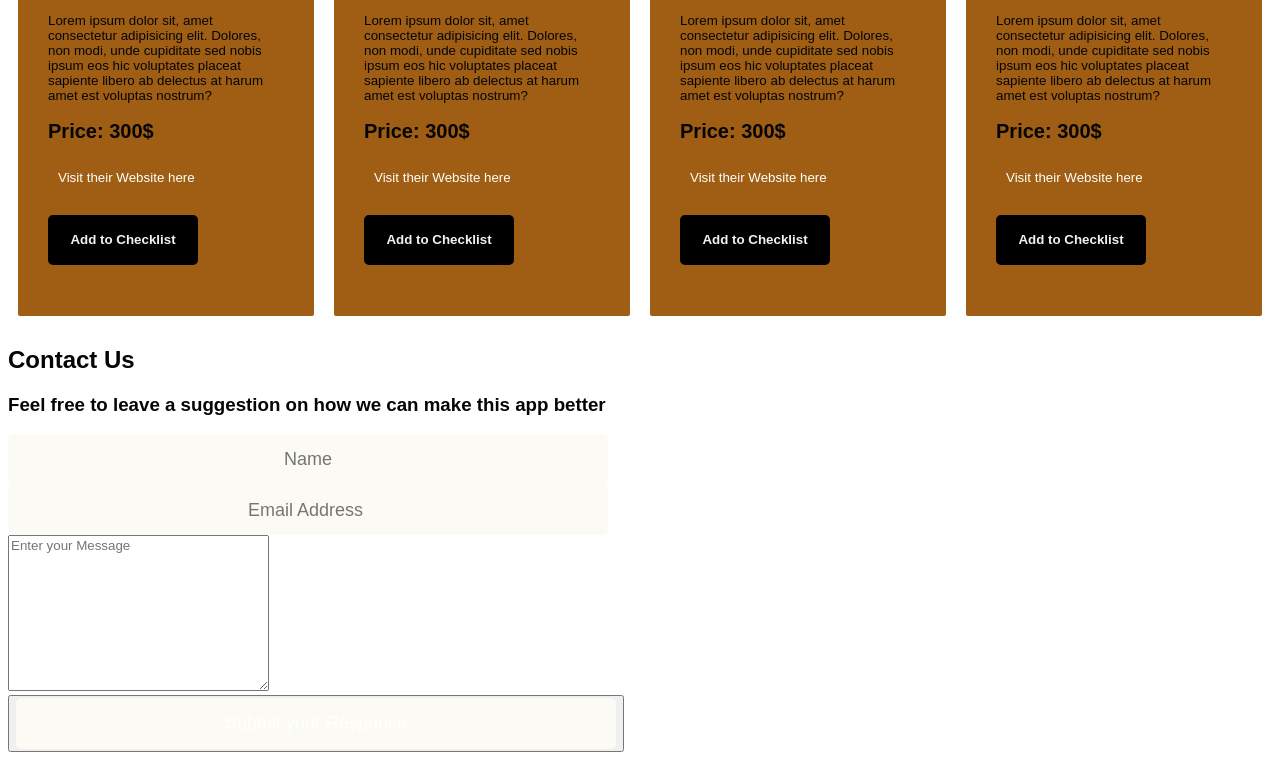
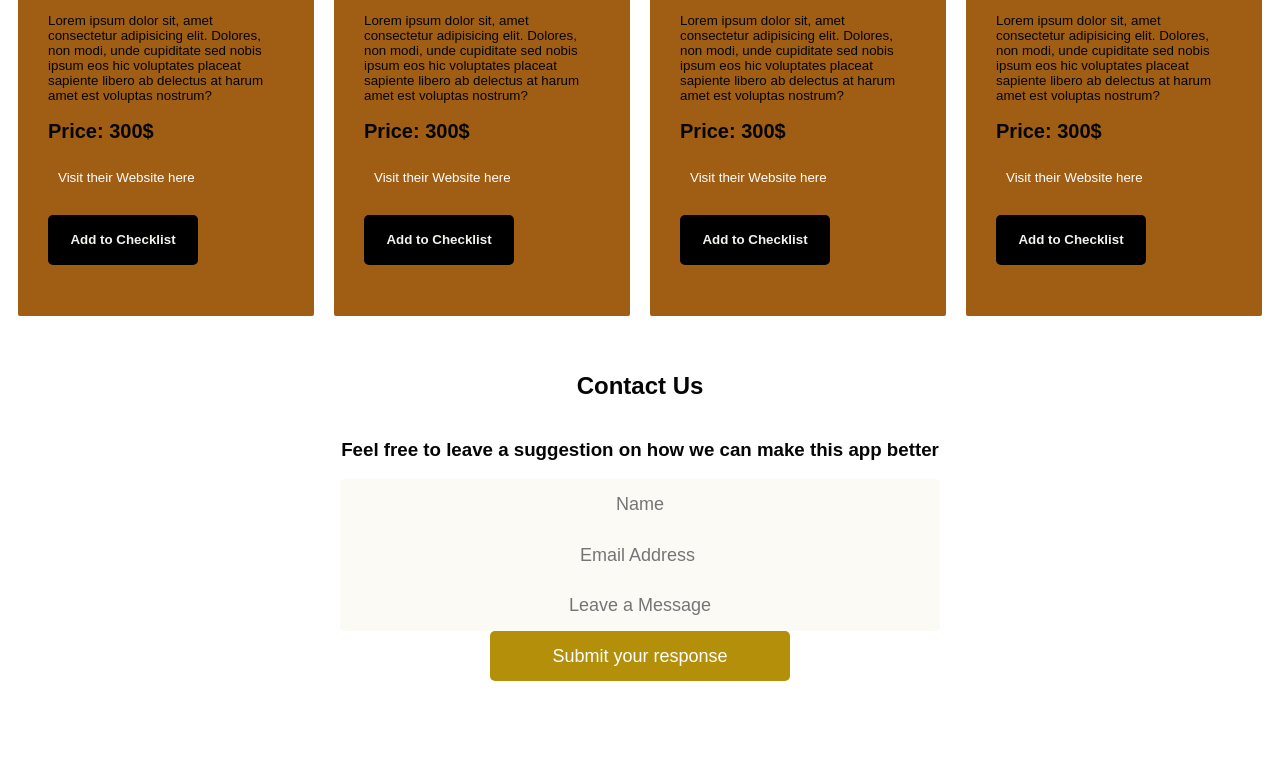
Before and after one commit to purplexiion/burger-app, a website: page index.html in a window 1280 px wide. Shown: the part 1569-2329 px from the top of the page. After the commit the page ends 2303 px from the top, so only its background shows below. Drawn offline with Linux system fonts and the light colour scheme.

Commit message:
made the contact us form

```diff
--- a/index.html
+++ b/index.html
@@ -100,13 +100,13 @@
         <h3>Feel free to leave a suggestion on how we can make this app better</h3>
         <!--the form for filling in contact details-->
         <form id="form-contact">
-            <input type="text " id="name" required class=" input " placeholder="Name"><br>
-            <input type="email" id="email" required class=" input " placeholder="Email Address "><br>
-            <textarea name="msg " class="input " id=" msg " cols="30 " rows="10 " placeholder="Enter your Message "></textarea><br>
-            <button id="input">
-            <input type="submit" value="Submit your Response">
+            <input type="text " id="name" required class="input" placeholder="Name"><br>
+            <input type="email" id="email" required class="input" placeholder="Email Address "><br>
+            <input type="email" id="email" required class="input" placeholder="Leave a Message"><br>
         </button>
-        </form>
+    </form>
+            <input required class="contactbtn"type="submit" value="Submit your response"><br>
+
     </section>
     <script src="index.js"></script>
 </body>
--- a/style.css
+++ b/style.css
@@ -262,3 +262,58 @@ form input{
       align-items: center;
 
    }
+
+   /*Contact Us Button/Area*/
+   #ContactUs{
+   display:flex;
+   flex-direction: column;
+   text-align: center;
+   align-items:center;
+   justify-content:center;
+   padding: 10px 10px;
+   height: 400px;
+   color:black;
+   }
+   /*Contact Us Form*/
+   #form-contact{
+      font-family: Avenir, sans-serif;
+      font-size: 18px;
+      font-style: bolder;
+      font-weight: 400;
+      text-decoration: none solid rgb(255, 255, 255);
+      background-color: rgb(251, 250, 245);
+      color: rgb(255, 255, 255);
+      border: 0px none rgb(255, 255, 255);
+      margin: 5 5 5 5px;
+      border-radius: 5px;
+      padding: 10 10 10px 10px;
+      transition: all 0.3s ease 0s;
+      outline: rgb(255, 255, 255) dashed 0px;
+      outline-offset: 0px;
+      text-align: center;
+   }
+
+   .contactbtn{
+      font-family: Avenir, sans-serif;
+      font-size: 18px;
+      font-style: bolder;
+      font-weight: 400;
+      text-decoration: none solid rgb(255, 255, 255);
+      background-color: rgb(180, 143, 9);
+      color: rgb(255, 255, 255);
+      height: 50.5px;
+      width:300px;
+      max-width:600px;
+      border: 0px none rgb(255, 255, 255);
+      margin: 10 10 10 10px;
+      border-radius: 5px;
+      padding: 10 10 10px 10px;
+      border-spacing: 0px 0px;
+      transition: all 0.3s ease 0s;
+      outline: rgb(255, 255, 255) dashed 0px;
+      outline-offset: 0px;
+      box-sizing: border-box;
+      align-items:right;
+      float:center;
+      justify-content: end;
+   }
```
Also changed, not shown: 1 other file.
